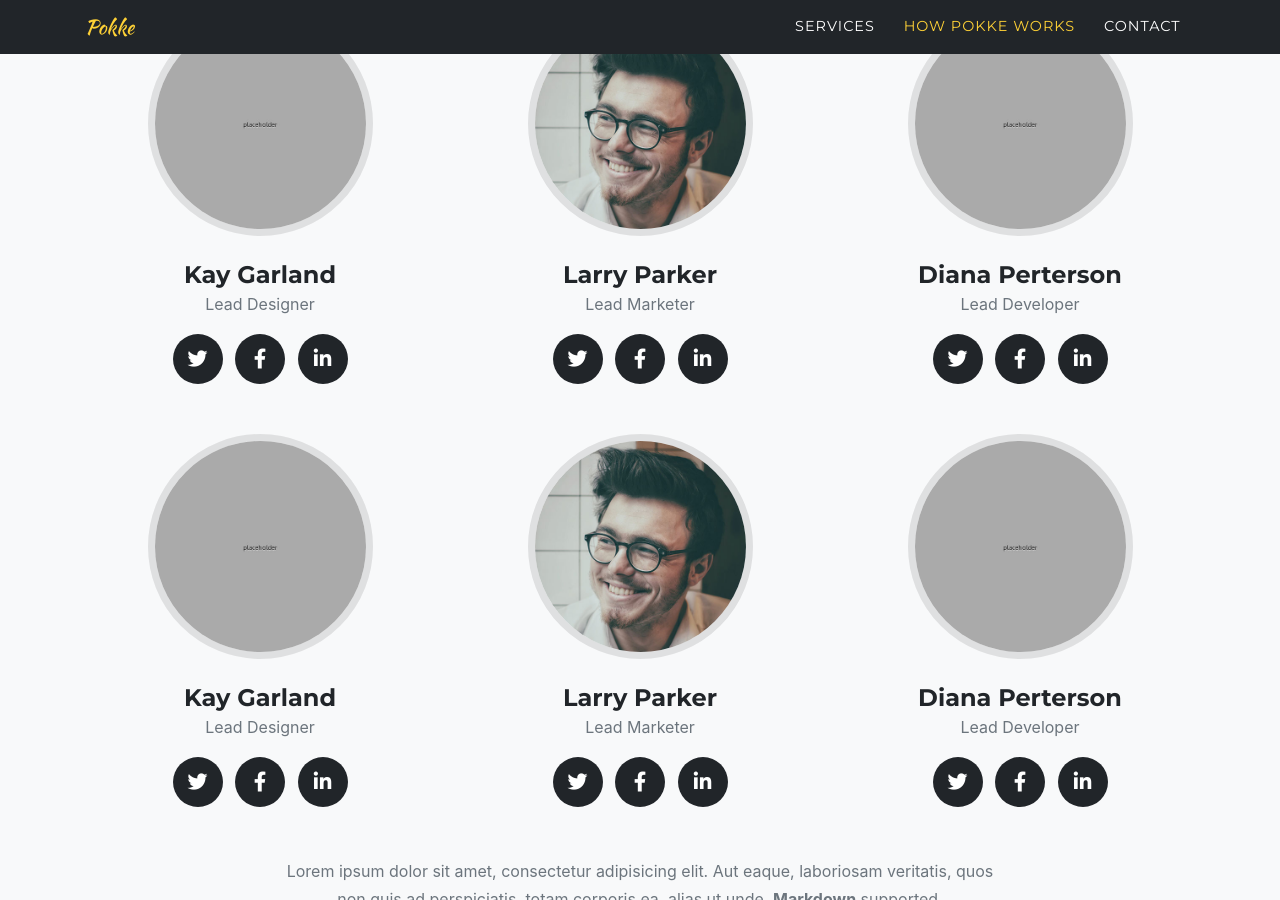
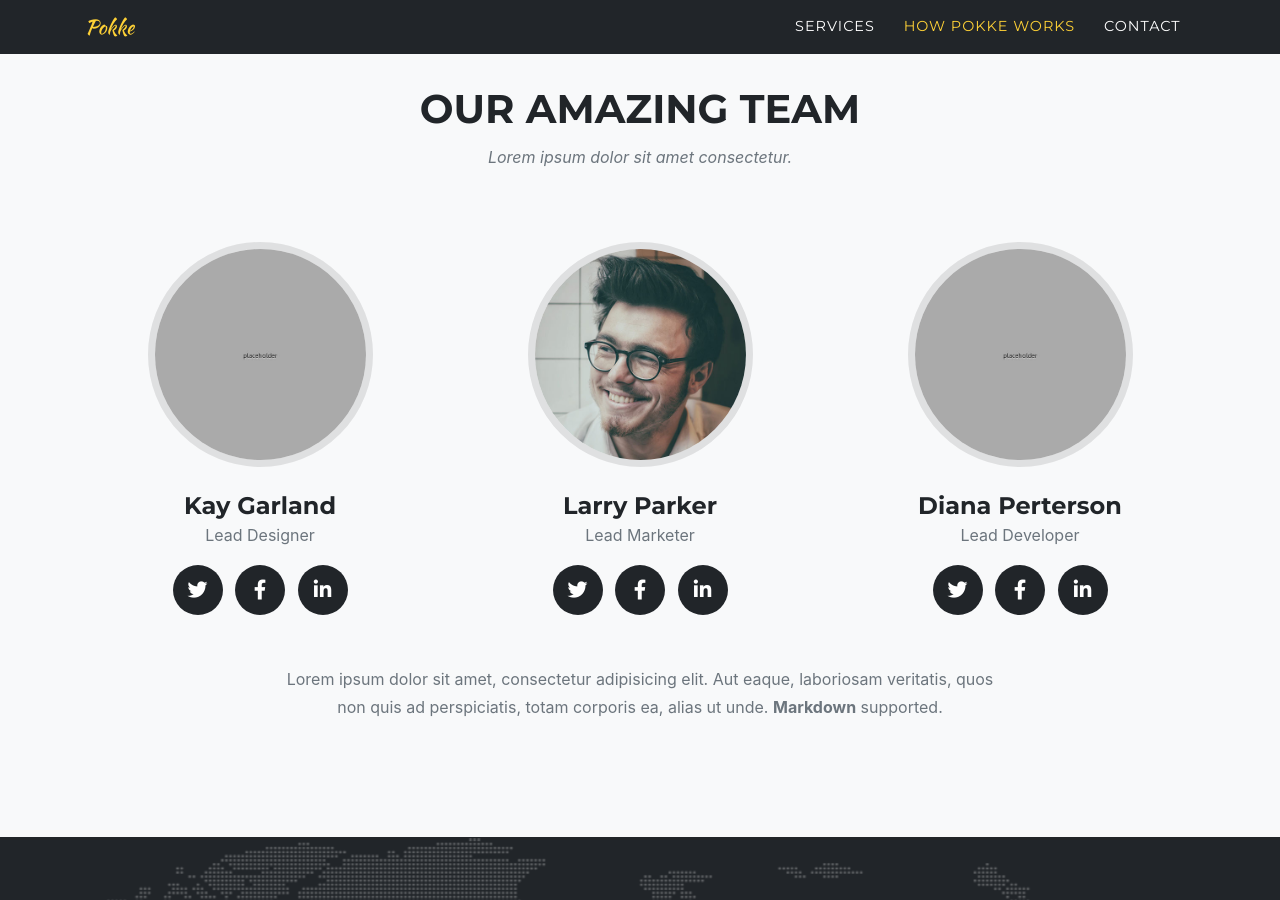
Before and after one commit to Project-Pk/Project-PK.github.io, a Jekyll site: the page built from index.md, in a window 1280 px wide and 900 px high, scrolled down 4587 px. Built offline with Jekyll 4.4.1, drawn with Linux system fonts in a browser that asks for light colours; some web fonts are replaced.

Commit message:
docs: test

```diff
--- a/_data/sitetext.yml
+++ b/_data/sitetext.yml
@@ -116,36 +116,6 @@
             icon: fab fa-facebook-f
           - url: https://linkedin.com
             icon: fab fa-linkedin-in
-      - name: "Kay Garland"
-        role: "Lead Designer"
-        image: assets/img/team/500x500.jpg
-        social:
-          - url: https://twitter.com
-            icon: fab fa-twitter
-          - url: https://facebook.com
-            icon: fab fa-facebook-f
-          - url: https://linkedin.com
-            icon: fab fa-linkedin-in
-      - name: "Larry Parker"
-        role: "Lead Marketer"
-        image: assets/img/team/2.jpg
-        social:
-          - url: https://twitter.com
-            icon: fab fa-twitter
-          - url: https://facebook.com
-            icon: fab fa-facebook-f
-          - url: https://linkedin.com
-            icon: fab fa-linkedin-in
-      - name: "Diana Perterson"
-        role: "Lead Developer"
-        image: assets/img/team/500x500.jpg
-        social:
-          - url: https://twitter.com
-            icon: fab fa-twitter
-          - url: https://facebook.com
-            icon: fab fa-facebook-f
-          - url: https://linkedin.com
-            icon: fab fa-linkedin-in
 
 contact:
     title: "Contact Us"
--- a/_includes/services.html
+++ b/_includes/services.html
@@ -24,6 +24,44 @@
 	  {% endfor %}
       </div>
 
+      <div class="row">
+        <div class="col-lg-12">
+          <form id="contactForm" name="pokke" action="https://formspree.io/f/{{ site.email }}" novalidate="novalidate" method="POST">
+		  <!--name="sentMessage"-->
+            <div class="row">
+              <div class="col-md-6">
+                <div class="form-group">
+                  <input name="name" class="form-control" id="name" type="text" placeholder="Name*" required="required" data-validation-required-message="Please enter your name.">
+                  <p class="help-block text-danger"></p>
+                </div>
+                <div class="form-group">
+                  <input name="_replyto" class="form-control" id="email" type="email" placeholder="Email*" required="required" data-validation-required-message="Please enter your email address.">
+                  <p class="help-block text-danger"></p>
+                </div>
+                <div class="form-group">
+                  <input name="phone" class="form-control" id="phone" type="tel" placeholder="Phone Number*" required="required" data-validation-required-message="Please enter your phone number.">
+                  <p class="help-block text-danger"></p>
+                </div>
+              </div>
+              <div class="col-md-6">
+                <div class="form-group">
+                  <textarea name="message" class="form-control" id="message" placeholder="Message*" required="required" data-validation-required-message="Please enter a message."></textarea>
+                  <p class="help-block text-danger"></p>
+                </div>
+              </div>
+			  <input type="hidden" name="_subject" id="email-subject" value="Contact Form Submission">
+              <div class="clearfix"></div>
+              <div class="col-lg-12 text-center">
+                <div id="success"></div>
+                <button id="sendMessageButton" class="btn btn-primary btn-xl text-uppercase" type="submit">Send Message</button>
+              </div>
+			  <input type="text" name="_gotcha" style="display:none">
+			  <input type="hidden" name="_next" value="#"/>
+            </div>
+          </form>
+        </div>
+      </div>
+
     </div>
   </section>
 <!-- End Services -->
```
